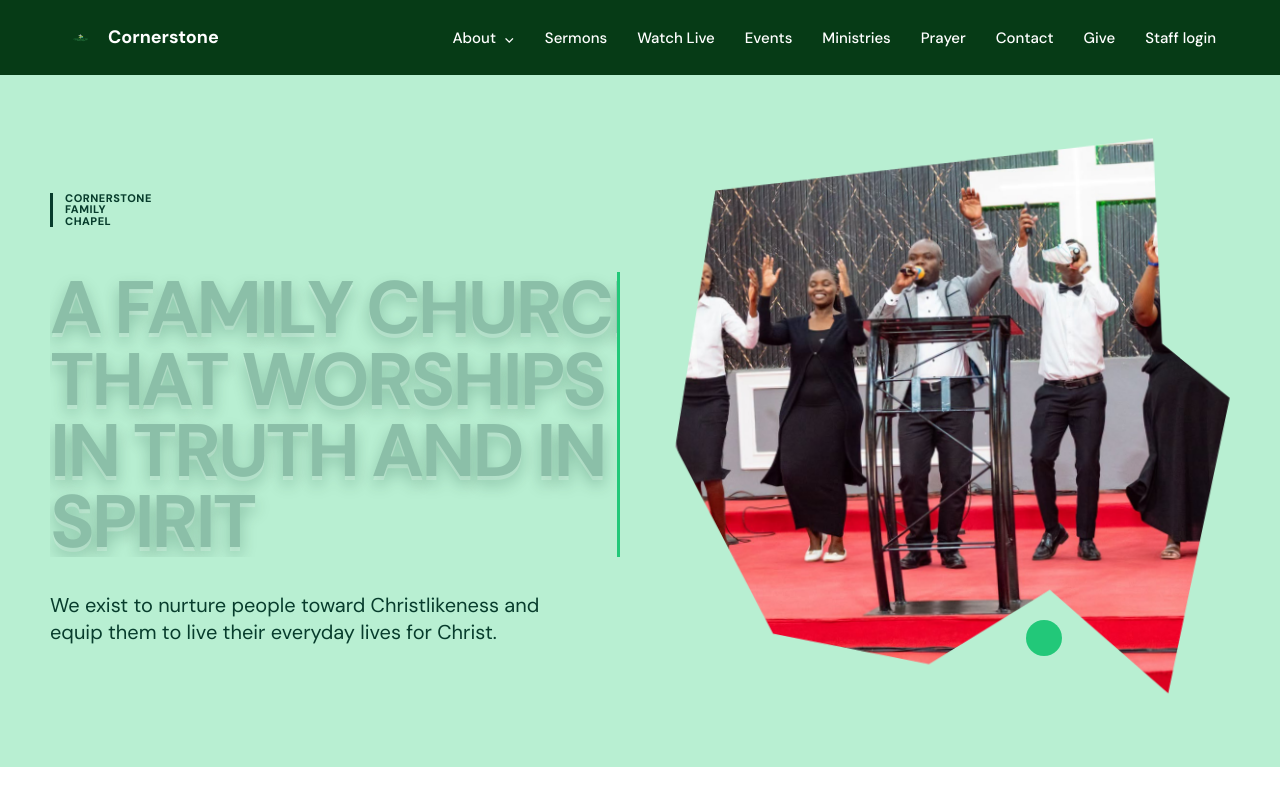
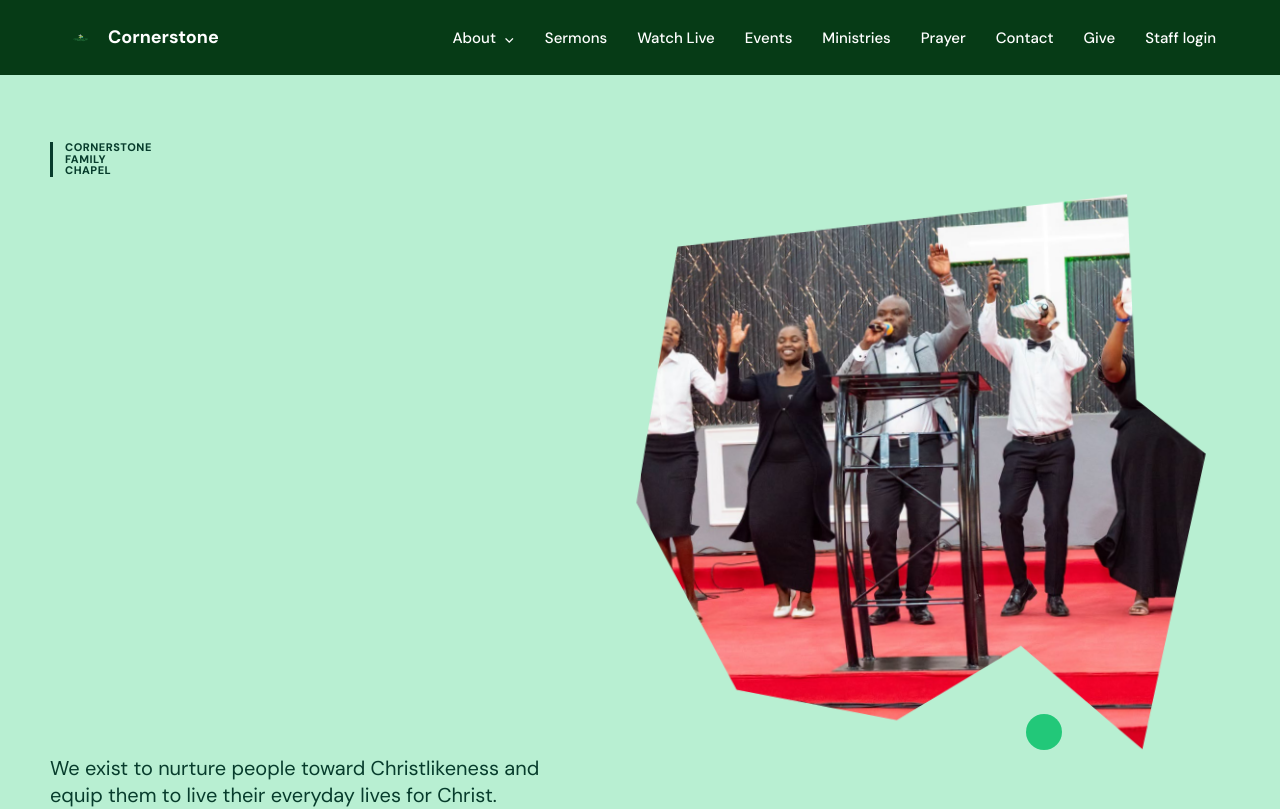
Before and after one commit to Watenehub/CFC, a React (Vite) app in the folder frontend/: page /about in a window 1280 px wide. Shown: the top 809 px of the page. Built offline with nearby package versions, Linux system fonts and the light colour scheme; no server answers.

Commit message:
Fix 'h' in CHURCH being cropped by replacing typewriter with ascend animation
- Changed hero heading from typewriter-text to ascend-text
- Ascend animation doesn't use overflow: hidden or white-space: nowrap
- Text now displays completely without clipping

```diff
--- a/frontend/src/pages/About.jsx
+++ b/frontend/src/pages/About.jsx
@@ -64,7 +64,7 @@ function About() {
               <span>CHAPEL</span>
             </div>
 
-            <h1 className="typewriter-text">
+            <h1 className="ascend-text">
               A FAMILY CHURCH
               <br />
               THAT WORSHIPS
```
